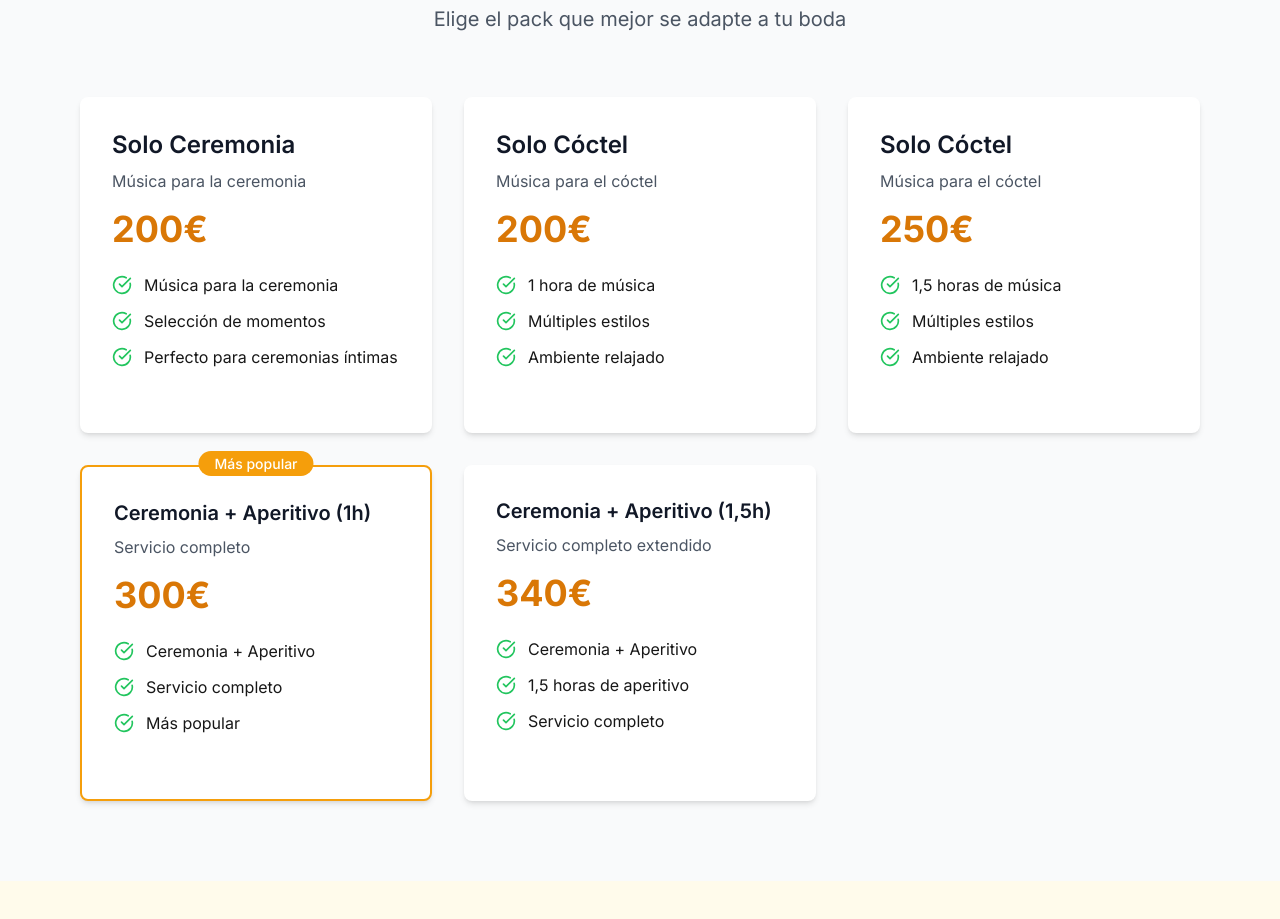
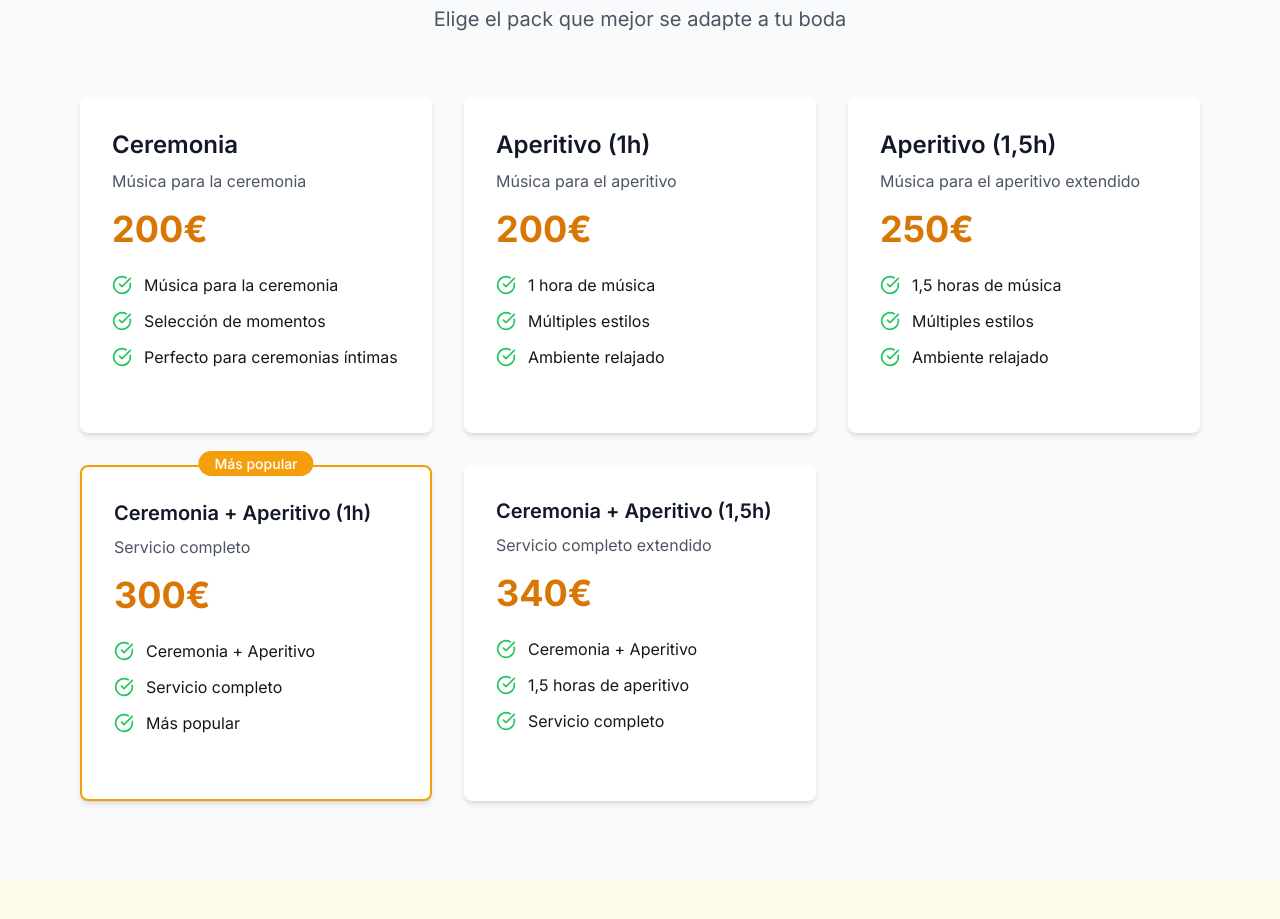
Before and after one commit to marcoliva96/violiva-web, a Next.js app: page / in a window 1280 px wide. Shown: the part 2720-3639 px from the top of the page. Built offline with nearby package versions, Linux system fonts and the light colour scheme; no server answers; the database is empty.

Commit message:
Revert pack titles to original format and fix missing Catalan translations for proposal section

```diff
--- a/src/app/page.tsx
+++ b/src/app/page.tsx
@@ -70,21 +70,17 @@ export default function HomePage() {
 
               {/* Ceremonia */}
               <div className="mb-8">
-                <h3 className="text-2xl font-bold text-gray-900 mb-4">Ceremonia</h3>
+                <h3 className="text-2xl font-bold text-gray-900 mb-4">{t('home.proposal.ceremony.title')}</h3>
                 <p className="text-lg text-gray-600 mb-4">
-                  Para vuestra ceremonia, violín acompañado de bases profesionales pre-grabadas en estudio de grabación.
-                  Un sonido íntimo y elegante que realza cada momento especial sin robar protagonismo.
-                  Música clásica y contemporánea que crea la atmósfera perfecta para vuestro "sí, quiero".
+                  {t('home.proposal.ceremony.description')}
                 </p>
               </div>
 
               {/* Cóctel */}
               <div className="mb-8">
-                <h3 className="text-2xl font-bold text-gray-900 mb-4">Cóctel</h3>
+                <h3 className="text-2xl font-bold text-gray-900 mb-4">{t('home.proposal.cocktail.title')}</h3>
                 <p className="text-lg text-gray-600 mb-4">
-                  Para el cóctel, violín, guitarra y saxo con repertorio variado y actual.
-                  Una experiencia musical envolvente que da estilo y elegancia a vuestro aperitivo.
-                  Música que conecta con todos vuestros invitados, creando un ambiente único y memorable.
+                  {t('home.proposal.cocktail.description')}
                 </p>
               </div>
 
@@ -230,8 +226,8 @@ export default function HomePage() {
           <div className="grid md:grid-cols-2 lg:grid-cols-3 gap-8">
             {/* Ceremonia */}
             <div className="bg-white rounded-lg shadow-md p-8">
-              <h3 className="text-2xl font-semibold text-gray-900 mb-2">{t('home.packs.ceremony.name')}</h3>
-              <p className="text-gray-600 mb-4">{t('home.packs.ceremony.description')}</p>
+              <h3 className="text-2xl font-semibold text-gray-900 mb-2">Ceremonia</h3>
+              <p className="text-gray-600 mb-4">Música para la ceremonia</p>
               <div className="text-4xl font-bold text-amber-600 mb-6">200€</div>
               <ul className="space-y-3 mb-8">
                 <li className="flex items-center">
@@ -251,8 +247,8 @@ export default function HomePage() {
 
             {/* Aperitivo 1h */}
             <div className="bg-white rounded-lg shadow-md p-8">
-              <h3 className="text-2xl font-semibold text-gray-900 mb-2">{t('home.packs.cocktail.name')}</h3>
-              <p className="text-gray-600 mb-4">{t('home.packs.cocktail.description')}</p>
+              <h3 className="text-2xl font-semibold text-gray-900 mb-2">Aperitivo (1h)</h3>
+              <p className="text-gray-600 mb-4">Música para el aperitivo</p>
               <div className="text-4xl font-bold text-amber-600 mb-6">200€</div>
               <ul className="space-y-3 mb-8">
                 <li className="flex items-center">
@@ -272,8 +268,8 @@ export default function HomePage() {
 
             {/* Aperitivo 1.5h */}
             <div className="bg-white rounded-lg shadow-md p-8">
-              <h3 className="text-2xl font-semibold text-gray-900 mb-2">{t('home.packs.cocktail.name')}</h3>
-              <p className="text-gray-600 mb-4">{t('home.packs.cocktail.description')}</p>
+              <h3 className="text-2xl font-semibold text-gray-900 mb-2">Aperitivo (1,5h)</h3>
+              <p className="text-gray-600 mb-4">Música para el aperitivo extendido</p>
               <div className="text-4xl font-bold text-amber-600 mb-6">250€</div>
               <ul className="space-y-3 mb-8">
                 <li className="flex items-center">
```
